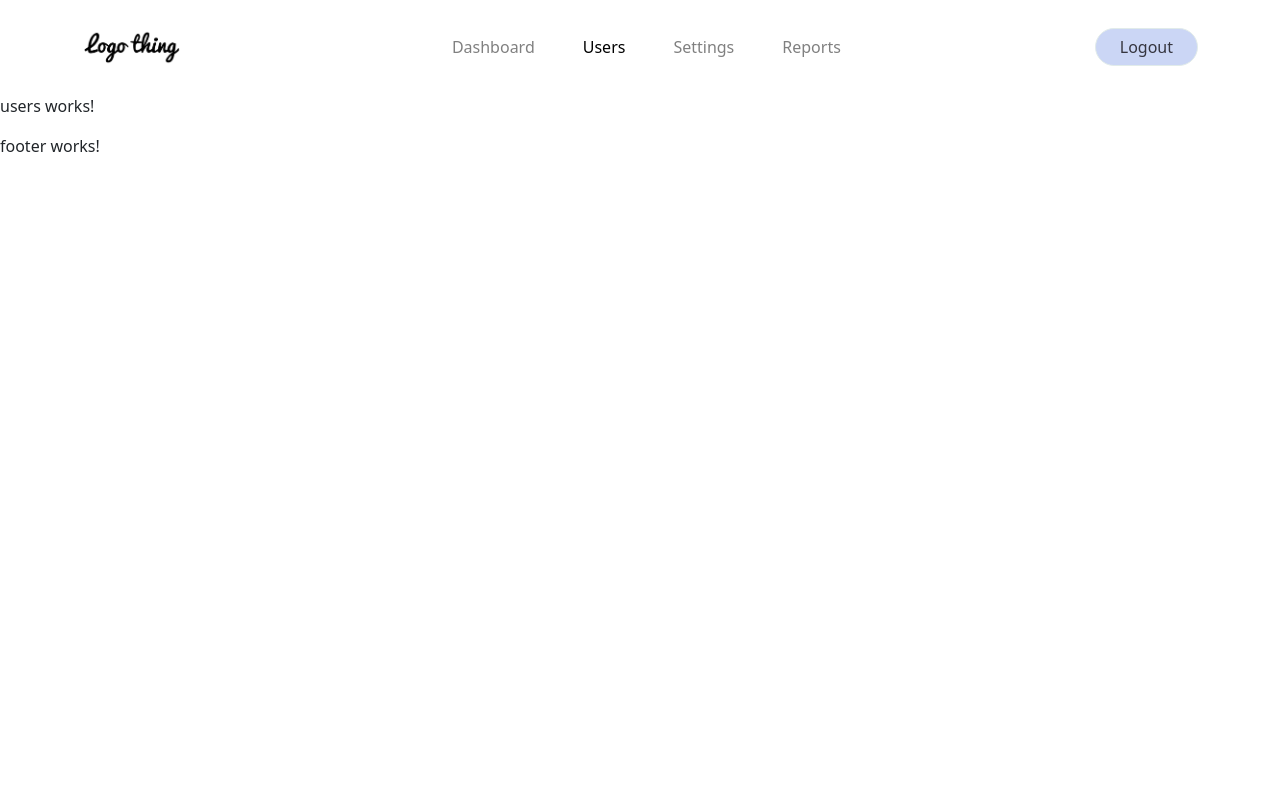
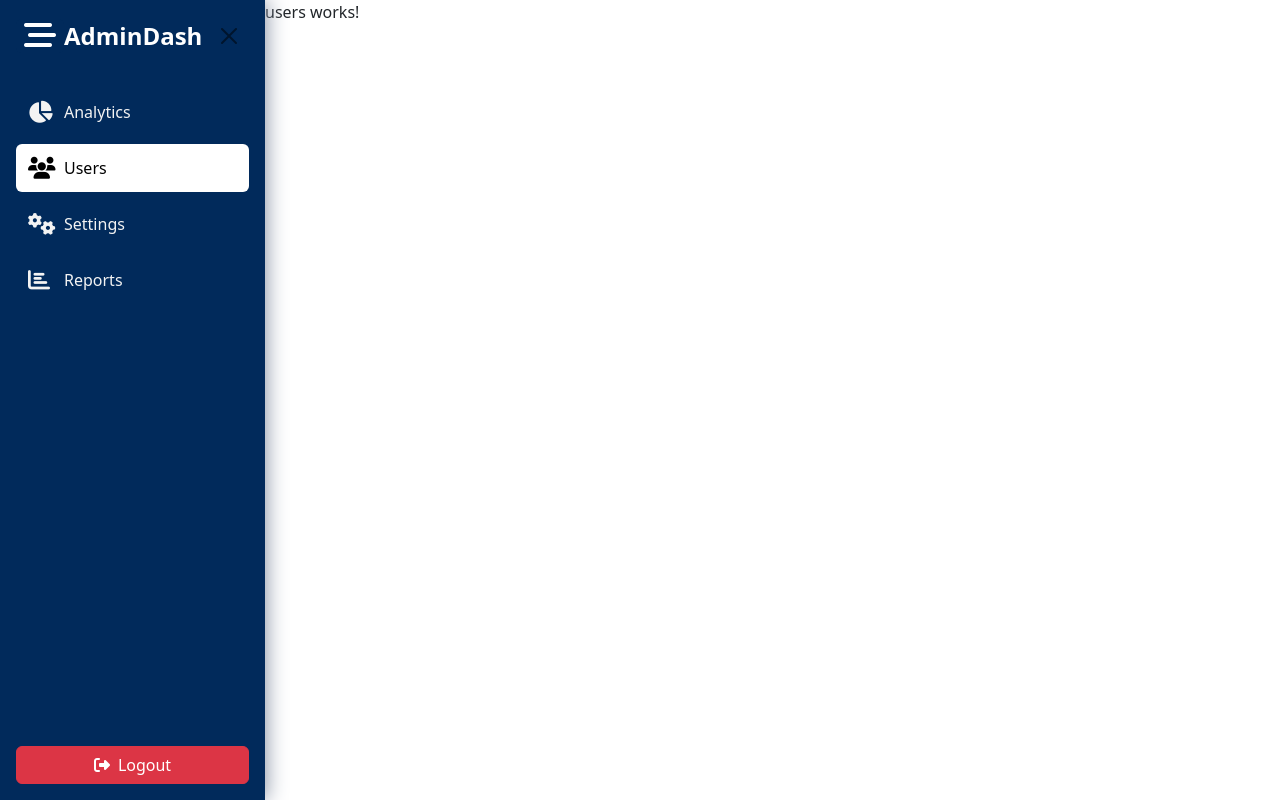
Before and after one commit to muhammed-elsherif/Violence-detection, an Angular app in the folder frontend/: page /admin/users in a window 1280 px wide. Built offline with nearby package versions, Linux system fonts and the light colour scheme.

Commit message:
Refactor admin navigation component with collapsible sidebar and improved styling

```diff
--- a/frontend/src/app/app.component.html
+++ b/frontend/src/app/app.component.html
@@ -1,4 +1,4 @@
 
 
 <router-outlet />
-<app-footer />
+<!-- <app-footer /> -->
--- a/frontend/src/app/components/admin-nav/admin-nav.component.html
+++ b/frontend/src/app/components/admin-nav/admin-nav.component.html
@@ -1,29 +1,57 @@
-<nav class="admin-nav navbar navbar-expand-md bg-white py-4">
-  <div class="container">
-    <a class="navbar-brand" href="#"><img src="./assets/images/logo-thing.png" alt="logo" width="100"></a>
-    <button class="navbar-toggler" type="button" data-bs-toggle="collapse" data-bs-target="#navbarSupportedContent"
-      aria-controls="navbarSupportedContent" aria-expanded="false" aria-label="Toggle navigation">
-      <span class="navbar-toggler-icon"></span>
-    </button>
-    <div class="collapse navbar-collapse" id="navbarSupportedContent">
-      <ul class="navbar-nav mx-auto mb-2 mb-md-0 fw-medium">
-        <li class="nav-item mx-3">
-          <a class="nav-link" aria-current="page" routerLink="dashboard" routerLinkActive="active">Dashboard</a>
-        </li>
-        <li class="nav-item mx-3">
-          <a class="nav-link" routerLink="users" routerLinkActive="active">Users</a>
-        </li>
-        <li class="nav-item mx-3">
-          <a class="nav-link" routerLink="settings" routerLinkActive="active">Settings</a>
-        </li>
-        <li class="nav-item mx-3">
-          <a class="nav-link" routerLink="reports" routerLinkActive="active">Reports</a>
-        </li>
-      </ul>
-      <a class="btn btn-success fw-medium px-4">Logout</a>
+<div class="d-flex h-100">
+  <!-- Sidebar -->
+  <aside
+    class="sidenav d-flex flex-column h-100"
+    [ngClass]="isLeftSidebarCollapsed() ? 'sidenav-collapsed' : ''"
+  >
+    <!-- Logo Section -->
+    <div class="logo-container d-flex align-items-center p-3">
+      <button class="logo btn p-0" (click)="toggleCollapse()">
+        <i class="fa-solid fa-bars-staggered fa-2x text-white"></i>
+      </button>
+      @if (!isLeftSidebarCollapsed()) {
+      <span class="logo-text ms-0 text-white">AdminDash</span>
+      <button class="btn-close ms-auto" (click)="closeSidenav()">
+        <i class="fal fa-times fa-2x"></i>
+      </button>
+      }
     </div>
-  </div>
-</nav>
 
+    <!-- Navigation Items -->
+    <ul class="sidenav-nav flex-grow-1 p-3">
+      @for (item of items; track $index) {
+      <li class="sidenav-nav-item mb-2" (click)="closeSidenav()">
+        <a
+          class="sidenav-nav-link d-flex align-items-center rounded"
+          [routerLink]="item.routeLink"
+          routerLinkActive="active"
+          [routerLinkActiveOptions]="{ exact: true }"
+        >
+          <i class="sidenav-link-icon" [class]="item.icon"></i>
+          @if (!isLeftSidebarCollapsed()) {
+          <span class="sidenav-link-text ms-3">{{ item.label }}</span>
+          }
+        </a>
+      </li>
+      }
+    </ul>
 
-<!-- This section is reserved for future insights -->
+    <!-- Logout Button -->
+    <div class="mt-auto p-3">
+      <a
+        class="btn btn-danger fw-medium d-flex align-items-center justify-content-center"
+        (click)="logout()"
+      >
+        <i class="fas fa-sign-out-alt me-2"></i>
+        @if (!isLeftSidebarCollapsed()) {
+        <span>Logout</span>
+        }
+      </a>
+    </div>
+  </aside>
+
+  <!-- Main Content -->
+  <main class="main-content">
+    <router-outlet />
+  </main>
+</div>
--- a/frontend/src/app/components/admin-nav/admin-nav.component.scss
+++ b/frontend/src/app/components/admin-nav/admin-nav.component.scss
@@ -1,19 +1,119 @@
-.nav-item {
-  cursor: pointer;
+/* Sidebar */
+.sidenav {
+  background: #012a5b;
+  transition: all 0.5s ease;
+  position: fixed;
+  z-index: 1;
+  top: 0;
+  width: 16.5625rem;
+  height: 100vh;
+  box-shadow: 0.063rem 0 1.25rem 0 #8690a3;
+  overflow-y: auto; /* Allow scrolling for overflowing content */
 }
 
-.navbar-nav {
-  --bs-nav-link-color: gray;
-  --bs-nav-link-hover-color: black;
+.sidenav-collapsed {
+  width: 5rem;
 }
 
-.btn-success {
-  --bs-btn-color: #35353f;
-  --bs-btn-bg: #cbd6f5;
-  --bs-btn-border-color: #e1ebea;
-  --bs-btn-hover-color: #000000;
-  --bs-btn-hover-bg: #b9c7f0;
-  --bs-btn-hover-border-color: #b9c7f0;
-  border-radius: 23px;
-  transition: all 0.3s ease-in-out;
+/* Logo Container */
+.sidenav .logo-container {
+  width: 100%;
 }
+
+.sidenav .logo-container .logo {
+  background: #012a5b;
+  color: #fff;
+  width: 3rem;
+  min-width: 3rem;
+  border-radius: 0.313rem;
+  border: none;
+}
+
+.sidenav .logo-container .logo-text {
+  font-size: 24px;
+  font-weight: 700;
+}
+
+.sidenav .logo-container .btn-close {
+  width: 2rem;
+  height: 2rem;
+  border-radius: 50%;
+  background-color: transparent;
+  border: none;
+}
+
+.sidenav .logo-container .btn-close .fa-times {
+  font-size: 24px;
+}
+
+/* Navigation */
+.sidenav-nav {
+  list-style: none;
+  margin: 0;
+}
+
+.sidenav-nav .sidenav-nav-item .sidenav-nav-link {
+  height: 3rem;
+  color: #f3f3f3;
+  text-decoration: none;
+  transition: all 0.3s ease;
+}
+
+.sidenav-nav .sidenav-nav-item .sidenav-nav-link .sidenav-link-icon {
+  font-size: 22px;
+  width: 2rem;
+  min-width: 2rem;
+  text-align: center;
+  padding: 12px;
+}
+
+.sidenav-nav .sidenav-nav-item:hover .sidenav-nav-link:not(.active) {
+  background-color: #395a8351;
+}
+
+.active {
+ background-color: #fff;
+}
+
+.active .sidenav-link-icon,
+.active .sidenav-link-text {
+  color: #000;
+}
+
+/* Hide text when collapsed */
+.sidenav-collapsed .sidenav-link-text,
+.sidenav-collapsed .logo-text,
+.sidenav-collapsed .btn span,
+.sidenav-collapsed .text-danger {
+  display: none;
+}
+
+/* Main Content */
+.main-content {
+  margin-left: 16.5625rem; /* Matches expanded sidebar width */
+  transition: margin-left 0.5s ease;
+  flex: 1;
+  overflow-y: auto;
+  height: 100vh;
+}
+
+.sidenav-collapsed + .main-content {
+  margin-left: 5rem; /* Matches collapsed sidebar width */
+}
+
+/* Responsive adjustments */
+// @media (max-width: 768px) {
+//   .sidenav {
+//     width: 16.5625rem;
+//   }
+//   .sidenav-collapsed {
+//     width: 0;
+//     overflow: hidden;
+//   }
+//   .main-content {
+//     margin-left: 0;
+//   }
+//   .sidenav-collapsed + .main-content {
+//     margin-left: 0;
+//   }
+// }
--- a/frontend/src/app/components/admin-nav/admin-nav.component.ts
+++ b/frontend/src/app/components/admin-nav/admin-nav.component.ts
@@ -1,12 +1,39 @@
 import { Component } from '@angular/core';
 import { RouterLink, RouterLinkActive } from '@angular/router';
-
+import { NgClass } from '@angular/common'; // Add this import
+import { RouterOutlet } from '@angular/router';
 @Component({
-  selector: 'app-admin-nav',
-  imports: [RouterLink, RouterLinkActive],
-  templateUrl: './admin-nav.component.html',
-  styleUrl: './admin-nav.component.scss'
+  selector: "app-admin-nav",
+  imports: [RouterLink, RouterLinkActive, NgClass, RouterOutlet],
+  templateUrl: "./admin-nav.component.html",
+  styleUrl: "./admin-nav.component.scss",
 })
 export class AdminNavComponent {
+  isCollapsed = false;
 
+  items = [
+
+    { label: "Analytics", icon: "fas fa-chart-pie", routeLink: "/admin/analytics" },
+    { label: "Users", icon: "fas fa-users", routeLink: "/admin/users" },
+    { label: "Settings", icon: "fas fa-cogs", routeLink: "/admin/settings" },
+    { label: "Reports", icon: "fas fa-chart-bar", routeLink: "/admin/reports" },
+  ];
+
+  toggleCollapse(): void {
+    this.isCollapsed = !this.isCollapsed;
+  }
+
+  closeSidenav(): void {
+    this.isCollapsed = true;
+  }
+
+  isLeftSidebarCollapsed(): boolean {
+    return this.isCollapsed;
+  }
+
+  logout(): void {
+    console.log("Logout clicked");
+    // Example: this.authService.logout();
+    // this.router.navigate(['/login']);
+  }
 }
--- a/frontend/src/app/layouts/admin/admin.component.html
+++ b/frontend/src/app/layouts/admin/admin.component.html
@@ -1,4 +1,2 @@
 
-
-<app-admin-nav />
-<router-outlet />
+      <app-admin-nav/>
```
